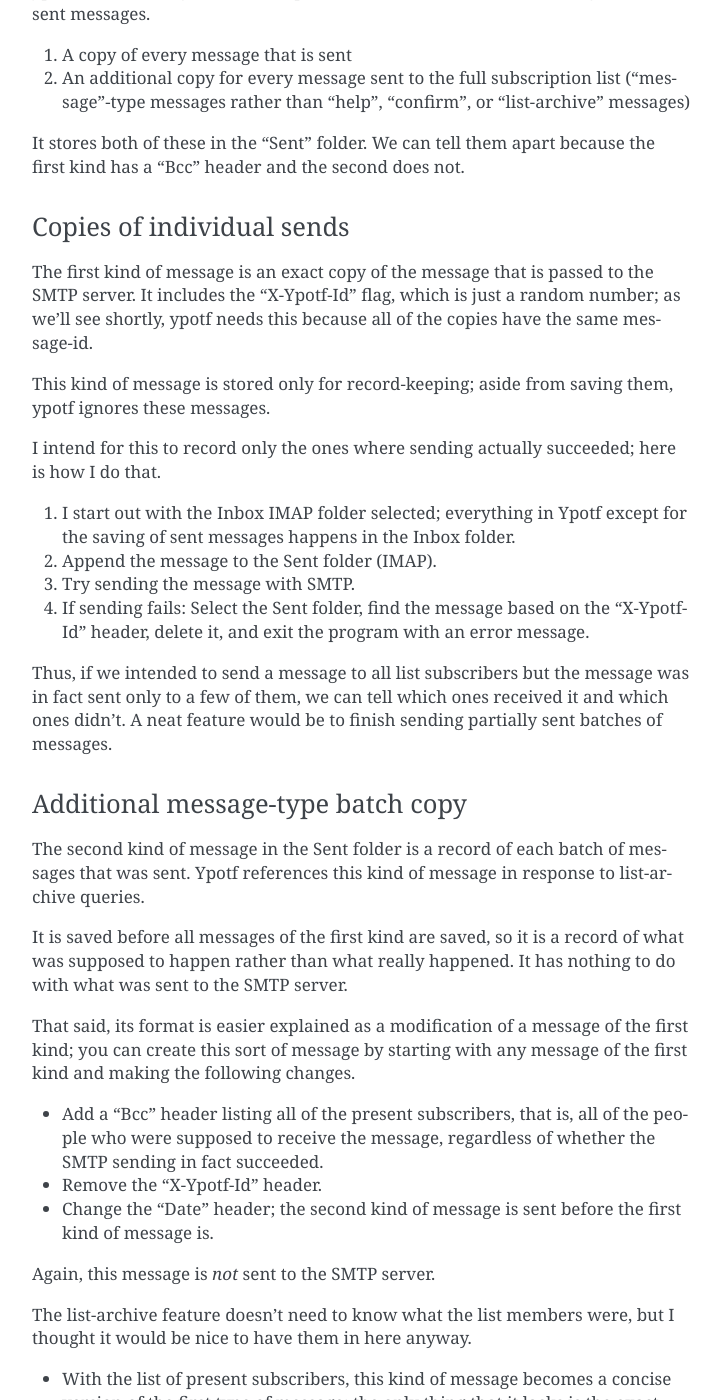
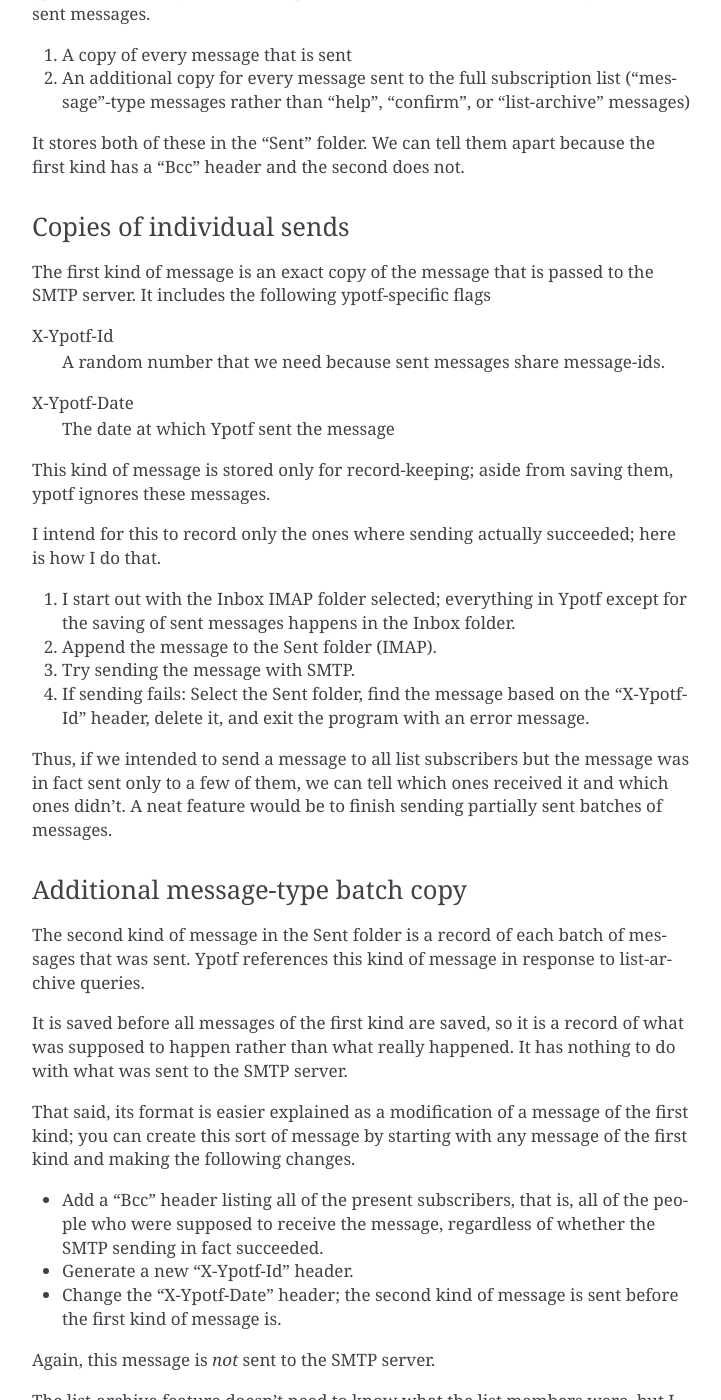
Before and after one commit to tlevine/ypotf, a Sphinx documentation site: the page built from docs/interacting.rst, in a window 1280 px wide and 1400 px high, scrolled down 3941 px. Shown: the whole window, without its empty margins (388-1109 px from the left). Built offline with Sphinx 7.4.7, drawn with Linux system fonts in a browser that asks for light colours.

Commit message:
Automatic commit with j

```diff
--- a/docs/interacting.rst
+++ b/docs/interacting.rst
@@ -176,9 +176,12 @@
 Copies of individual sends
 ~~~~~~~~~~~~~~~~~~~~~~~~~~
 The first kind of message is an exact copy of the message that is passed
-to the SMTP server. It includes the "X-Ypotf-Id" flag, which is just a
-random number; as we'll see shortly, ypotf needs this because all of the
-copies have the same message-id.
+to the SMTP server. It includes the following ypotf-specific flags
+
+X-Ypotf-Id
+    A random number that we need because sent messages share message-ids.
+X-Ypotf-Date
+    The date at which Ypotf sent the message
 
 This kind of message is stored only for record-keeping; aside from
 saving them, ypotf ignores these messages.
@@ -216,9 +219,9 @@
 * Add a "Bcc" header listing all of the present subscribers, that is,
   all of the people who were supposed to receive the message, regardless
   of whether the SMTP sending in fact succeeded.
-* Remove the "X-Ypotf-Id" header.
-* Change the "Date" header; the second kind of message is sent before
-  the first kind of message is.
+* Generate a new "X-Ypotf-Id" header.
+* Change the "X-Ypotf-Date" header; the second kind of message is sent
+  before the first kind of message is.
 
 Again, this message is *not* sent to the SMTP server.
 
```
Also changed, not shown: 1 other file.
